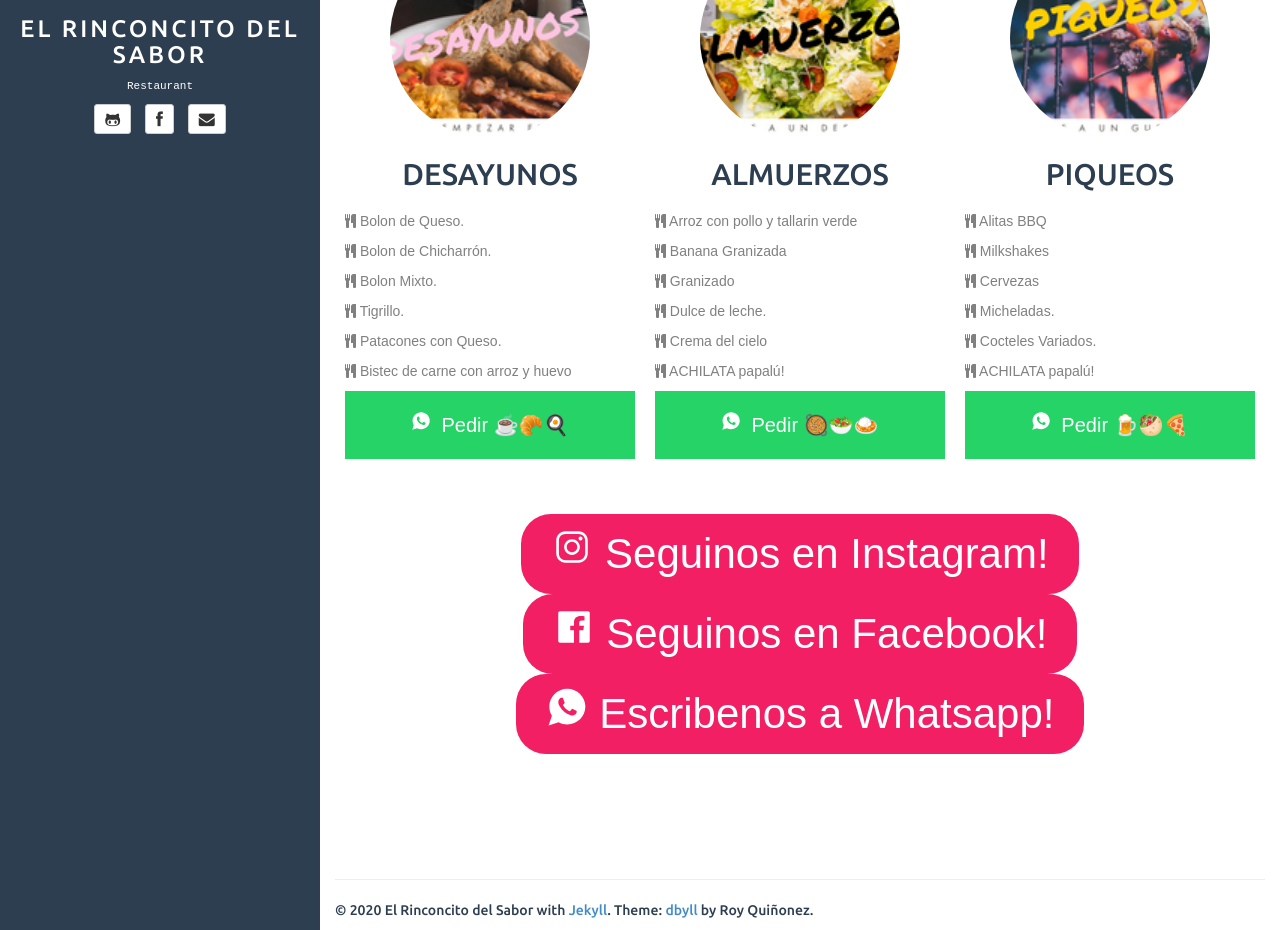
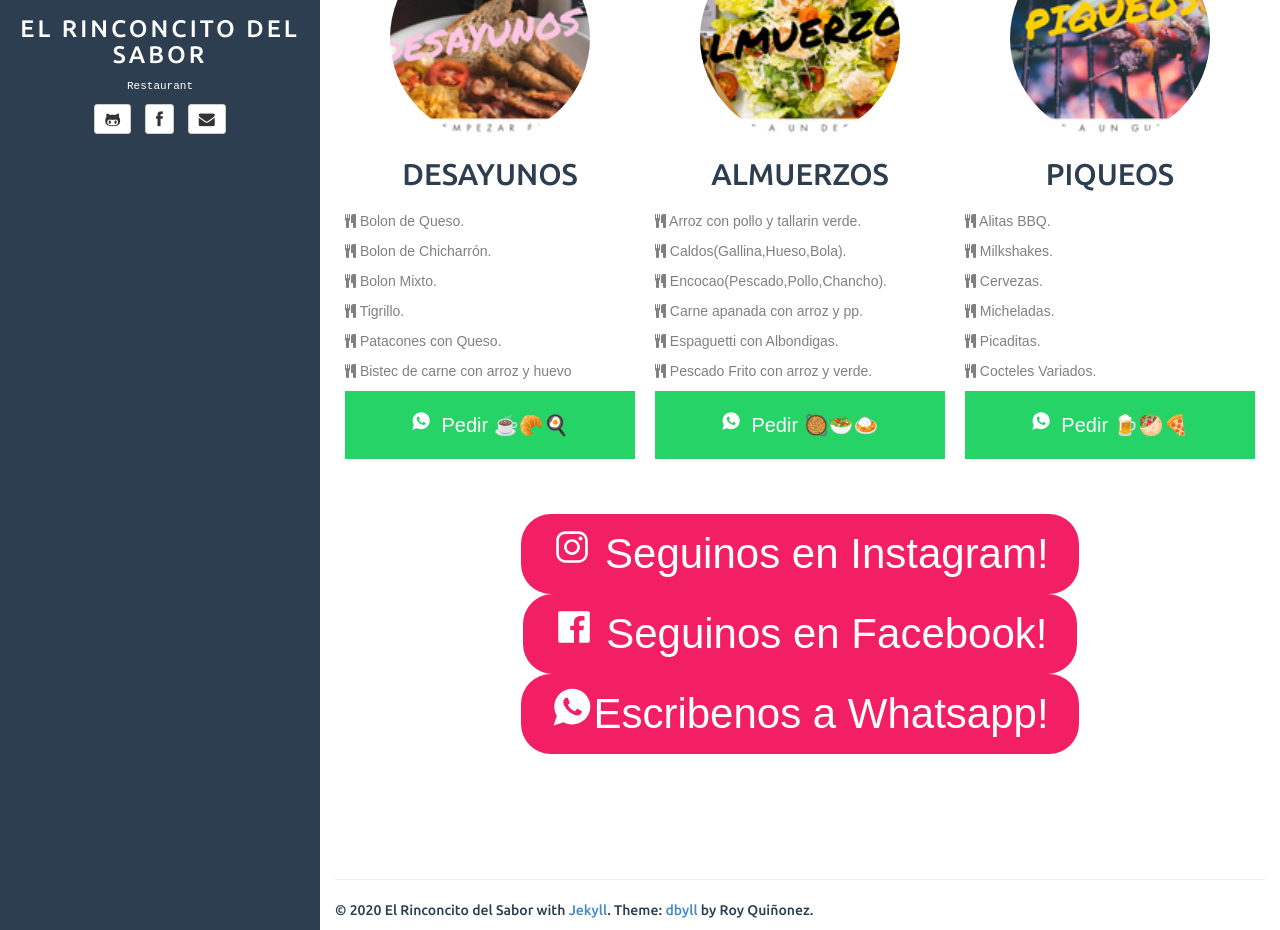
Before and after one commit to Roway007/Roway007.github.io, a Jekyll site: the page built from index.html, in a window 1280 px wide and 1212 px high, cut to the strip 282-1212 px from the top of the window. Built offline with Jekyll 4.4.1, drawn with Linux system fonts in a browser that asks for light colours; the list of posts is cut into pages by our own code; comment, search, counter and statistics services are not loaded.

Commit message:
Update index.html

```diff
--- a/index.html
+++ b/index.html
@@ -83,27 +83,27 @@ tagline:
 					<h2>ALMUERZOS</h2>
 					<p>
 						<i class="fa fa-cutlery"></i>
-						Arroz con pollo y tallarin verde
+						Arroz con pollo y tallarin verde.
 					</p>
 					<p>
 						<i class="fa fa-cutlery"></i>
-						Banana Granizada
+						Caldos(Gallina,Hueso,Bola).
 					</p>
 					<p>
 						<i class="fa fa-cutlery"></i>
-						Granizado
+						Encocao(Pescado,Pollo,Chancho).
 					</p>
 					<p>
 						<i class="fa fa-cutlery"></i>
-						Dulce de leche.
+						Carne apanada con arroz y pp.
 					</p>
 					<p>
 						<i class="fa fa-cutlery"></i>
-						Crema del cielo
+						Espaguetti con Albondigas.
 					</p>
 					<p>
 						<i class="fa fa-cutlery"></i>
-						ACHILATA papalú!
+						Pescado Frito con arroz y verde.
 					</p>
 					<a href="https://wa.me/5930990291804?text=!%20ESCRIBEME%20PARA%20QUE%20PUEDAS%20PEDIR%20TU%20ALMUERZO%20!">
 						<ion-icon name="logo-whatsapp"></ion-icon>
@@ -120,15 +120,15 @@ tagline:
 					<h2>PIQUEOS</h2>
 					<p>
 						<i class="fa fa-cutlery"></i>
-						Alitas BBQ
+						Alitas BBQ.
 					</p>
 					<p>
 						<i class="fa fa-cutlery"></i>
-						Milkshakes
+						Milkshakes.
 					</p>
 					<p>
 						<i class="fa fa-cutlery"></i>
-						Cervezas
+						Cervezas.
 					</p>
 					<p>
 						<i class="fa fa-cutlery"></i>
@@ -136,11 +136,11 @@ tagline:
 					</p>
 					<p>
 						<i class="fa fa-cutlery"></i>
-						Cocteles Variados.
+						Picaditas.
 					</p>
 					<p>
 						<i class="fa fa-cutlery"></i>
-						ACHILATA papalú!
+						Cocteles Variados.
 					</p>
 					<a href="https://wa.me/5930990291804?text=!%20ESCRIBEME%20PARA%20QUE%20PUEDAS%20PEDIR%20TU%20PIQUEO%20!">
 						<ion-icon name="logo-whatsapp"></ion-icon>
@@ -156,8 +156,7 @@ tagline:
 			<a href="https://www.facebook.com/elrinconcitodelsabor0/" target="_blank">
 				<ion-icon name="logo-facebook"></ion-icon> <span>Seguinos en Facebook!</span>
 			<a href=""https://wa.me/5930990291804" target="_blank">
-				<ion-icon name="logo-whatsapp"></ion-icon> <span>Escribenos a Whatsapp!</span>
-			</a>
+				<ion-icon name="logo-whatsapp"></ion-icon>Escribenos a Whatsapp!</a>
 		</div>
 
 	</div> <!---CONTAINER--->
```
